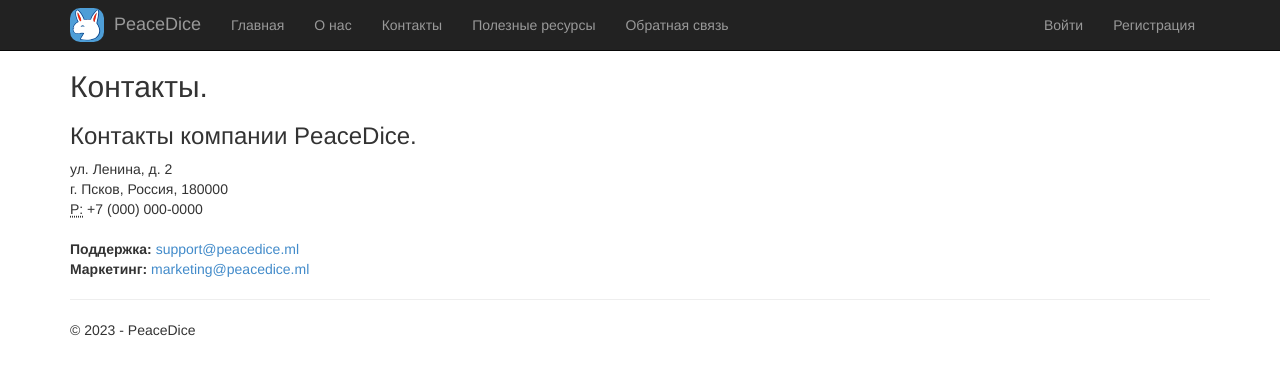
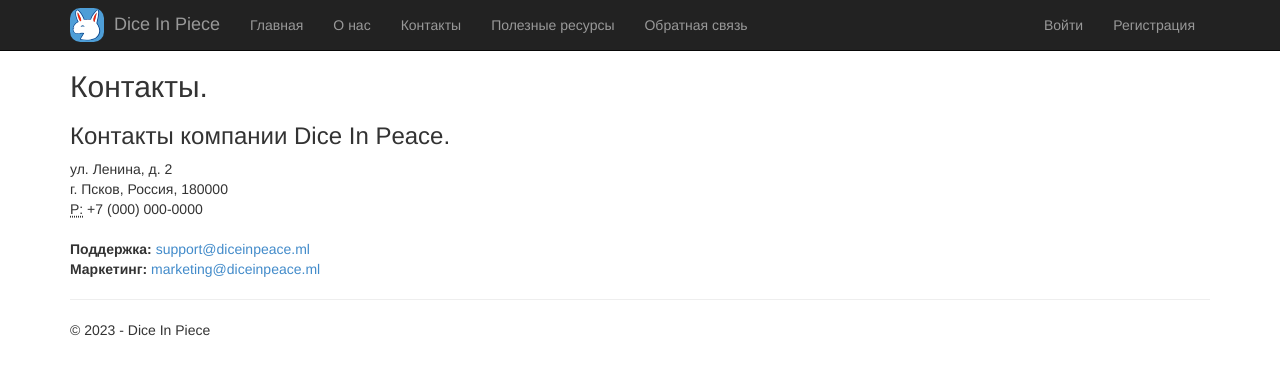
Before and after one commit to mrgick/web-course, a Django app: page /contact/ in a window 1280 px wide. Shown: the top 375 px of the page. Run offline with Django 3.2, Linux system fonts and the light colour scheme; some libraries are stand-ins or nearby versions.

Commit message:
fix имени

```diff
--- a/app/templates/app/contact.html
+++ b/app/templates/app/contact.html
@@ -13,8 +13,8 @@
 </address>
 
 <address>
-    <strong>Поддержка:</strong> <a href="mailto:support@peacedice.ml">support@peacedice.ml</a><br />
-    <strong>Маркетинг:</strong> <a href="mailto:marketing@peacedice.ml">marketing@peacedice.ml</a>
+    <strong>Поддержка:</strong> <a href="mailto:support@diceinpeace.ml">support@diceinpeace.ml</a><br />
+    <strong>Маркетинг:</strong> <a href="mailto:marketing@diceinpeace.ml">marketing@diceinpeace.ml</a>
 </address>
 
 {% endblock %}
--- a/app/templates/app/index.html
+++ b/app/templates/app/index.html
@@ -5,10 +5,10 @@
 <div class="jumbotron home-logo">
     {% load static %}
     <div class="home-logo-img">
-        <img src="{% static 'app/img/logo.svg' %}" alt="PeaceDice logo" />
+        <img src="{% static 'app/img/logo.svg' %}" alt="DiceInPiece logo" />
     </div>
     <div class="logo-text">
-        <h1>PeaceDice</h1>
+        <h1>Dice In Piece</h1>
         <p class="lead">Новостной сайт о настольных играх.</p>
         <p><a href="{% url 'about' %}" class="btn btn-primary btn-large">Узнать больше о нас&raquo;</a></p>
     </div>
--- a/app/templates/app/layout.html
+++ b/app/templates/app/layout.html
@@ -4,7 +4,7 @@
 <head>
     <meta charset="utf-8" />
     <meta name="viewport" content="width=device-width, initial-scale=1.0">
-    <title>{{ title }} - PeaceDice</title>
+    <title>{{ title }} - Dice In Piece</title>
     {% load static %}
     {# Favicon #}
     <link rel="apple-touch-icon" sizes="180x180" href="{% static 'app/favicon/apple-touch-icon.png' %}">
@@ -28,7 +28,7 @@
                     <span class="icon-bar"></span>
                 </button>
                 <a href="/" class="navbar-brand navbar-brand-img"><img src="{% static 'app/img/logo.svg' %}"
-                        alt="PeaceDice">PeaceDice</a>
+                        alt="Dice In Piece">Dice In Piece</a>
             </div>
             <div class="navbar-collapse collapse">
                 <ul class="nav navbar-nav">
@@ -47,7 +47,7 @@
         {% block content %}{% endblock %}
         <hr />
         <footer>
-            <p>&copy; {{ year }} - PeaceDice</p>
+            <p>&copy; {{ year }} - Dice In Piece</p>
         </footer>
     </div>
 
--- a/app/views.py
+++ b/app/views.py
@@ -31,7 +31,7 @@ class Contact(TemplateView):
         context.update(
             {
                 "title": "Контакты",
-                "message": "Контакты компании PeaceDice.",
+                "message": "Контакты компании Dice In Peace.",
                 "year": datetime.now().year,
             }
         )
@@ -48,7 +48,7 @@ class About(TemplateView):
         context.update(
             {
                 "title": "О нас",
-                "message": "Компания Peace Dice - новостной сайт о настольных играх.",
+                "message": "Компания Dice In Peace - новостной сайт о настольных играх.",
                 "year": datetime.now().year,
             }
         )
```
